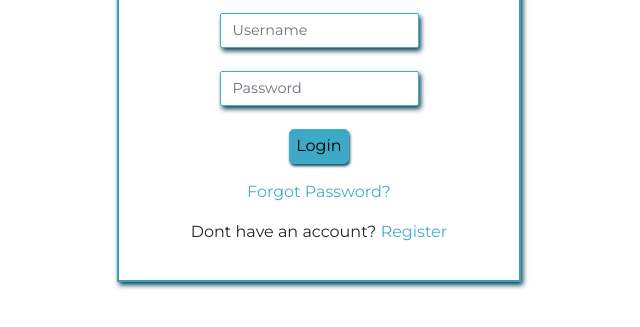
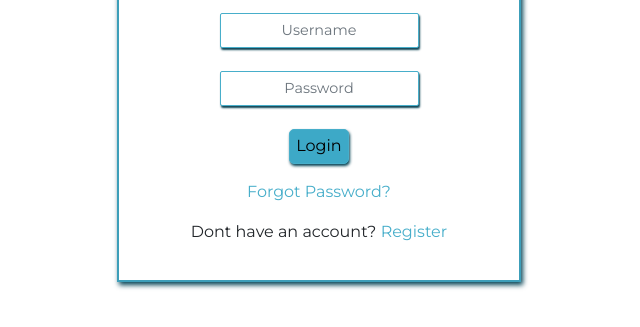
Before and after one commit to DOKKIEEE/Lako-Ph-Beta, a plain HTML site: page login.html in a window 1280 px wide. Shown: the part 343-670 px from the top of the page, without its empty margins (321-961 px from the left). Drawn offline with nearby package versions, Linux system fonts and the light colour scheme.

Commit message:
Lako Ph Margins and minor design changes

```diff
--- a/css/style.css
+++ b/css/style.css
@@ -180,10 +180,11 @@ i:hover {
 
 .loginForm input {
     font-size: .9rem;
+    text-align: center;
     border: 1px solid #47aeca;
     transition: .3s ease-out;
     border-radius: 2px;
-    box-shadow: 2px 3px 5px #0e4454;
+    box-shadow: 1px 2px 2px #0e4454;
 }
 
 .loginForm input:hover {
```
